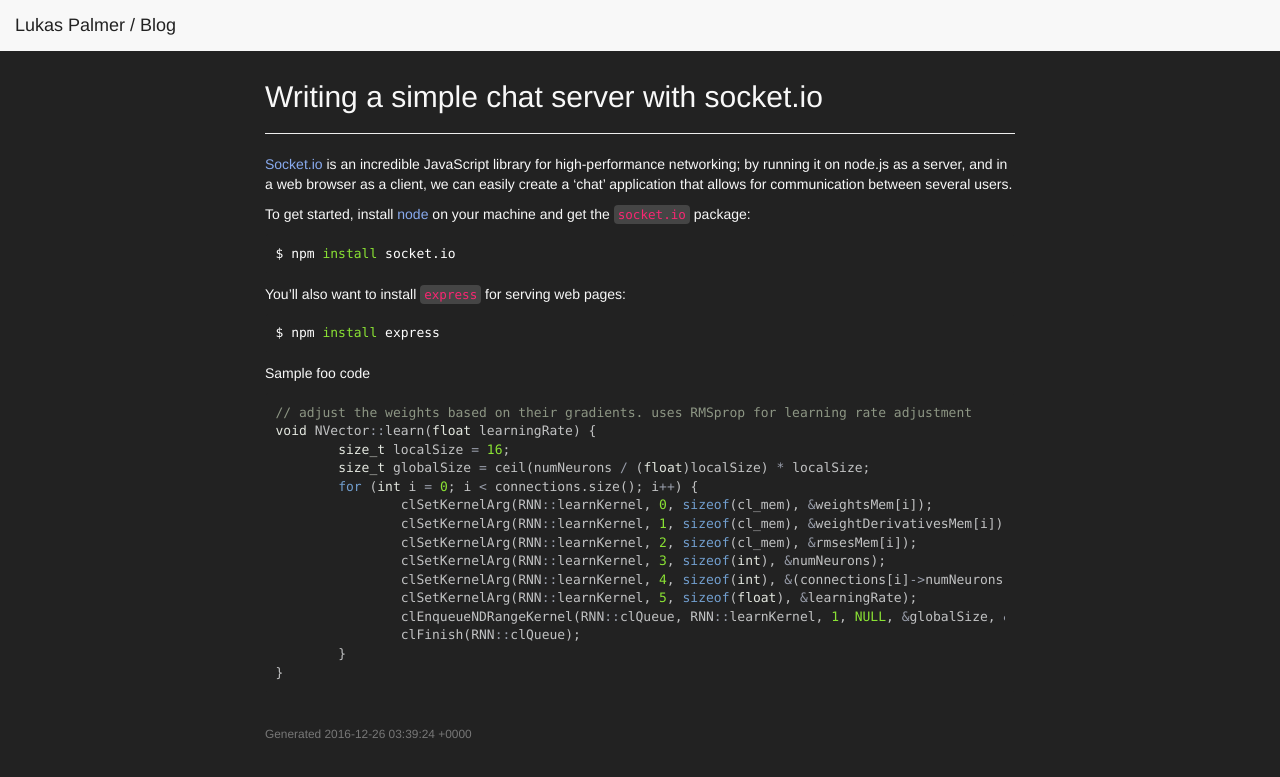
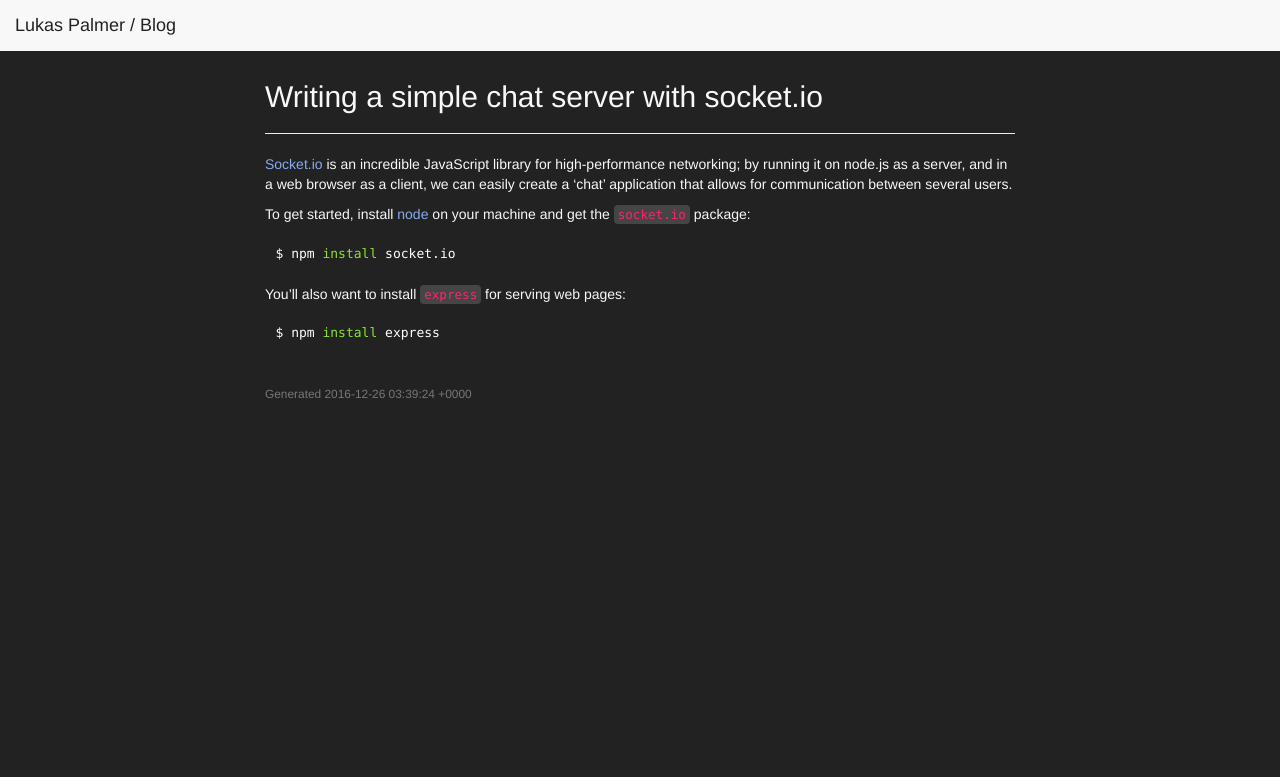
Before and after one commit to lnpalmer/lnpalmer.github.io, a Jekyll site: the page built from _posts/2016-12-23-chat.md, in a window 1280 px wide. Shown: the top 777 px of the page. Built offline with Jekyll 4.4.1, drawn with Linux system fonts in a browser that asks for light colours.

````diff
--- a/_posts/2016-12-23-chat.md
+++ b/_posts/2016-12-23-chat.md
@@ -17,23 +17,3 @@
 ```shell
 $ npm install express
 ```
-
-Sample foo code
-
-```c++
-// adjust the weights based on their gradients. uses RMSprop for learning rate adjustment
-void NVector::learn(float learningRate) {
-	size_t localSize = 16;
-	size_t globalSize = ceil(numNeurons / (float)localSize) * localSize;
-	for (int i = 0; i < connections.size(); i++) {
-		clSetKernelArg(RNN::learnKernel, 0, sizeof(cl_mem), &weightsMem[i]);
-		clSetKernelArg(RNN::learnKernel, 1, sizeof(cl_mem), &weightDerivativesMem[i]);
-		clSetKernelArg(RNN::learnKernel, 2, sizeof(cl_mem), &rmsesMem[i]);
-		clSetKernelArg(RNN::learnKernel, 3, sizeof(int), &numNeurons);
-		clSetKernelArg(RNN::learnKernel, 4, sizeof(int), &(connections[i]->numNeurons));
-		clSetKernelArg(RNN::learnKernel, 5, sizeof(float), &learningRate);
-		clEnqueueNDRangeKernel(RNN::clQueue, RNN::learnKernel, 1, NULL, &globalSize, &localSize, 0, NULL, NULL);
-		clFinish(RNN::clQueue);
-	}
-}
-```
````
Also changed, not shown: _posts/2016-12-25-blog.md (+1 -3 lines).
